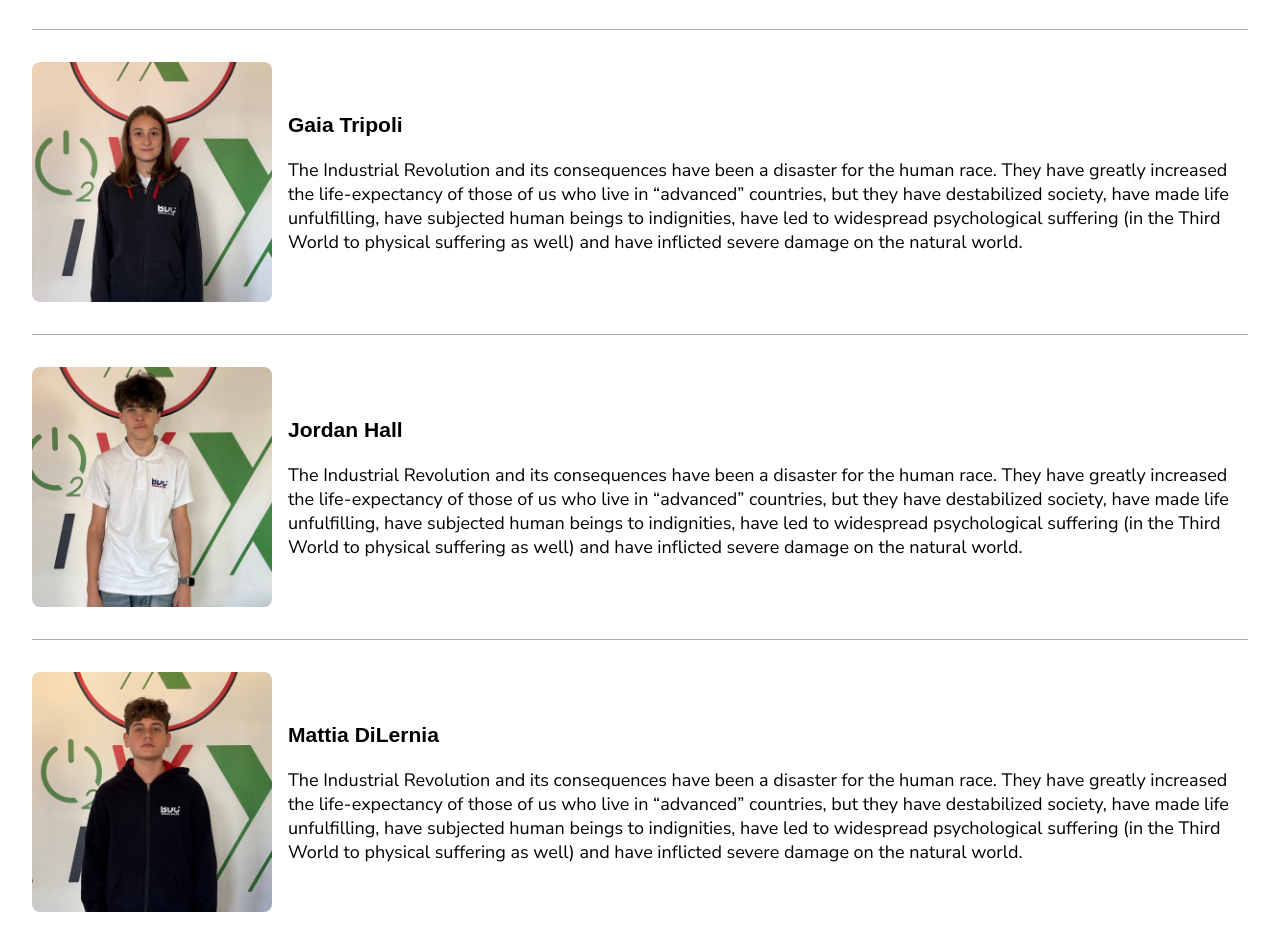
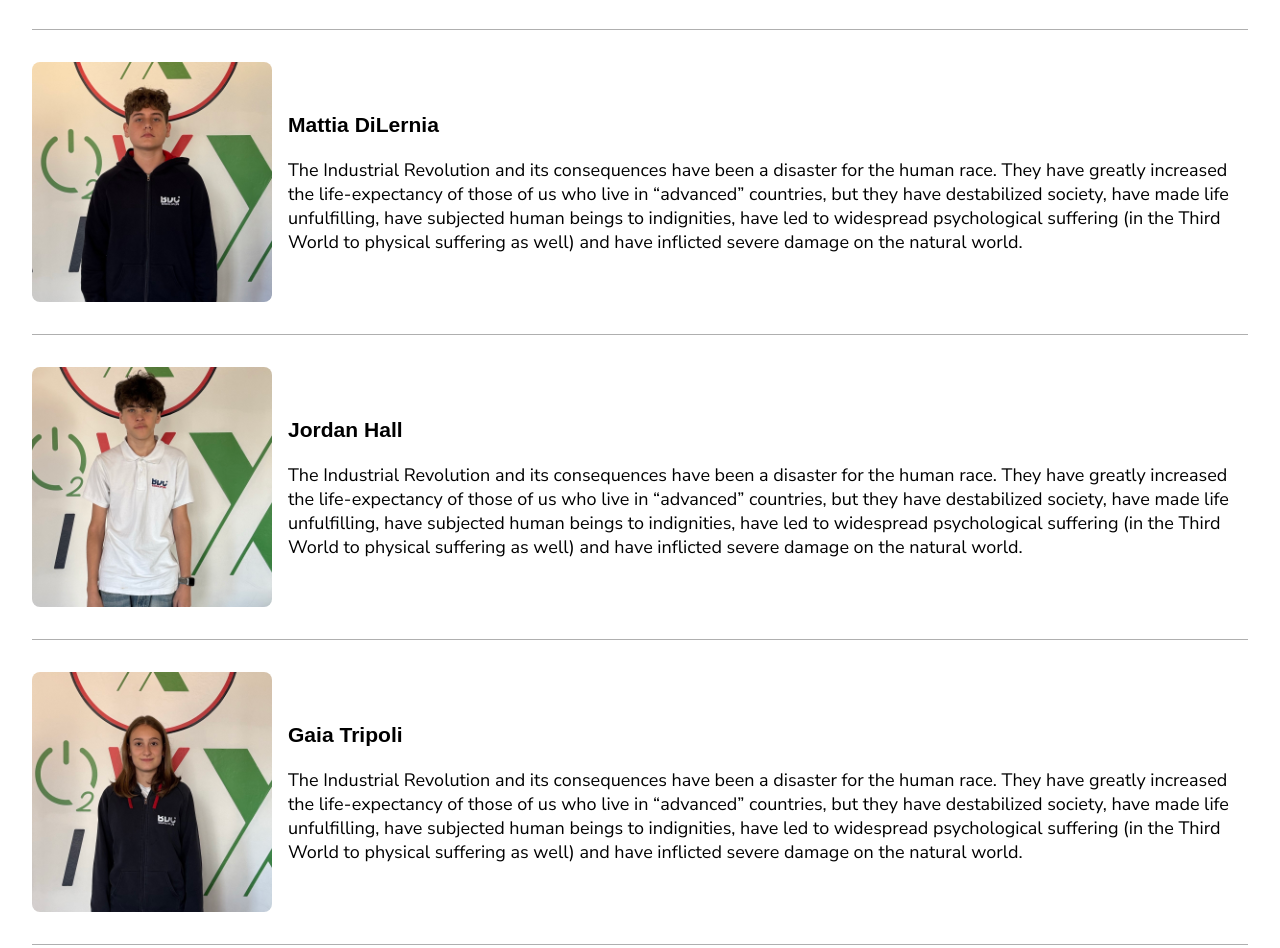
Before and after one commit to Cyberfilo/powairx-website, a plain HTML site: page index.html in a window 1280 px wide. Shown: the part 1737-2685 px from the top of the page. Drawn offline with nearby package versions, Linux system fonts and the light colour scheme; a web font is replaced by a local one.

Commit message:
Update index.html

```diff
--- a/index.html
+++ b/index.html
@@ -86,6 +86,17 @@
                 </p>
             </div>
         </div>
+		<div class="orospu">
+			<img class="photo" src="assets/patricks.jpeg"></img>
+            <div class="info">
+                <h3>Patriks Lovnieks
+					<img class="country-flag" src="assets/country-latvia.png"/>
+                </h3>
+                <p>
+                    The Industrial Revolution and its consequences have been a disaster for the human race. They have greatly increased the life-expectancy of those of us who live in “advanced” countries, but they have destabilized society, have made life unfulfilling, have subjected human beings to indignities, have led to widespread psychological suffering (in the Third World to physical suffering as well) and have inflicted severe damage on the natural world.
+                </p>
+            </div>
+        </div>
         <div class="orospu">
 			<img class="photo" src="assets/martina.jpeg"></img>
             <div class="info">
@@ -97,20 +108,10 @@
                     The Industrial Revolution and its consequences have been a disaster for the human race. They have greatly increased the life-expectancy of those of us who live in “advanced” countries, but they have destabilized society, have made life unfulfilling, have subjected human beings to indignities, have led to widespread psychological suffering (in the Third World to physical suffering as well) and have inflicted severe damage on the natural world.                 </p>
             </div>
         </div>
-        <div class="orospu">
-			<img class="photo" src="assets/patricks.jpeg"></img>
+		<div class="orospu">
+			<img class="photo" src="assets/mattia.jpeg"></img>
             <div class="info">
-                <h3>Patriks Lovnieks
-                </h3>
-                <p>
-                    The Industrial Revolution and its consequences have been a disaster for the human race. They have greatly increased the life-expectancy of those of us who live in “advanced” countries, but they have destabilized society, have made life unfulfilling, have subjected human beings to indignities, have led to widespread psychological suffering (in the Third World to physical suffering as well) and have inflicted severe damage on the natural world.
-                </p>
-            </div>
-        </div>
-        <div class="orospu">
-			<img class="photo" src="assets/gaia.jpeg"></img>
-            <div class="info">
-                <h3>Gaia Tripoli
+                <h3>Mattia DiLernia
                 </h3>
                 <p>
                     The Industrial Revolution and its consequences have been a disaster for the human race. They have greatly increased the life-expectancy of those of us who live in “advanced” countries, but they have destabilized society, have made life unfulfilling, have subjected human beings to indignities, have led to widespread psychological suffering (in the Third World to physical suffering as well) and have inflicted severe damage on the natural world.                 </p>
@@ -125,6 +126,15 @@
                     The Industrial Revolution and its consequences have been a disaster for the human race. They have greatly increased the life-expectancy of those of us who live in “advanced” countries, but they have destabilized society, have made life unfulfilling, have subjected human beings to indignities, have led to widespread psychological suffering (in the Third World to physical suffering as well) and have inflicted severe damage on the natural world.                 </p>
             </div>
         </div>
+		 <div class="orospu">
+			<img class="photo" src="assets/gaia.jpeg"></img>
+            <div class="info">
+                <h3>Gaia Tripoli
+                </h3>
+                <p>
+                    The Industrial Revolution and its consequences have been a disaster for the human race. They have greatly increased the life-expectancy of those of us who live in “advanced” countries, but they have destabilized society, have made life unfulfilling, have subjected human beings to indignities, have led to widespread psychological suffering (in the Third World to physical suffering as well) and have inflicted severe damage on the natural world.                 </p>
+            </div>
+        </div>
         <div class="orospu">
 			<img class="photo" src="assets/mattia.jpeg"></img>
             <div class="info">
@@ -133,8 +143,9 @@
                 <p>
                     The Industrial Revolution and its consequences have been a disaster for the human race. They have greatly increased the life-expectancy of those of us who live in “advanced” countries, but they have destabilized society, have made life unfulfilling, have subjected human beings to indignities, have led to widespread psychological suffering (in the Third World to physical suffering as well) and have inflicted severe damage on the natural world.                 </p>
             </div>
-        </div>
-        <!-- <div class="orospu">
+         </div> -->
+		<!--
+       <div class="orospu">
              <div class="info">
              <h3>Filippo Tosi
              <img class="country-flag" src="assets/country-italy.png"/>
@@ -151,8 +162,6 @@
              <b>Our team's social media manager</b>, she is the mastermind behind all of our social media posts. She specializes in her great perspective on social media and knows exactly how to make posts appealing to everyone.
              </p>
              </div>
-             </div> -->
-		<!--
         <div class="orospu">
             <div class="info">
                 <h3>Sebastaino Villa
```
